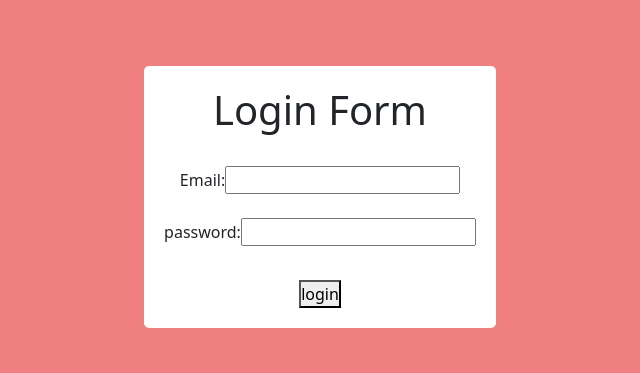
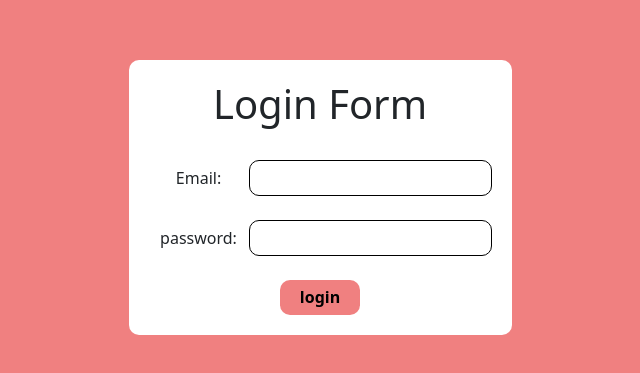
Before and after one commit to AbhinavUI/EMPLOYEE-MANAGEMENT, an Angular app: page / in a window 1280 px wide. Shown: the part 203-576 px from the top of the page, without its empty margins (320-960 px from the left). Built offline with nearby package versions, Linux system fonts and the light colour scheme.

Commit message:
Total page layout changes

```diff
--- a/src/app/all-employees/all-employees.component.scss
+++ b/src/app/all-employees/all-employees.component.scss
@@ -5,13 +5,14 @@
     display: flex;
     justify-content: space-between;
     align-items: center;
+    font-size: small;
 }
 .search{
     width: 50%;
 }
 input{
     width: 50%;
-    height: 40px;
+    height: 30px;
     border-radius: 10px;
     padding: 5px;
     border: 1px solid black;
@@ -58,3 +59,6 @@ button{
 button:hover{
     border: 3px solid black;
 }
+table{
+    font-size: x-small;
+}
--- a/src/app/create-employee/create-employee.component.html
+++ b/src/app/create-employee/create-employee.component.html
@@ -1,7 +1,7 @@
 <!-- <p>create-employee works!</p> -->
 
 <div class="title">
-    <h1>Create Employee Form</h1>
+    <h3>Create Employee Form</h3>
     <br>
 </div>
 
--- a/src/app/create-employee/create-employee.component.scss
+++ b/src/app/create-employee/create-employee.component.scss
@@ -1,4 +1,4 @@
-h1{
+h3{
     padding: 13px;
     background-color: rgb(234, 154, 154);
 }
@@ -9,13 +9,13 @@ p{
     color: red;
 }
 label{
-    font-size: larger;
+    font-size: medium;
     font-weight: 500;
     width: 200px;
 }
 input{
     width: 250px;
-    height: 40px;
+    height: 30px;
     padding: 3px;
     font-size: large;
     border: 1px solid white;
--- a/src/app/dashboard/dashboard.component.html
+++ b/src/app/dashboard/dashboard.component.html
@@ -2,17 +2,12 @@
 
 <div class="parent">
     <div class="left">
-        <marquee behavior="scroll" direction="left"><h1>Dashboard</h1></marquee>
-        <br>
+        <marquee behavior="scroll" direction="left"><h3>Dashboard</h3></marquee>
         <hr>
-        <br>
-        <h3  class="option" [class.selected]="selectedOption === 'Option 1'" (click)="selectOption('Option 1')" routerLink="home">Home</h3>
-        <br>
-        <h3 class="option" [class.selected]="selectedOption === 'Option 2'" (click)="selectOption('Option 2')" routerLink="create-employee">Create Employee</h3>
-        <br>
-        <h3 class="option" [class.selected]="selectedOption === 'Option 3'" (click)="selectOption('Option 3')" routerLink="all-employee">All Employees List</h3>
+        <h5  class="option" [class.selected]="selectedOption === 'Option 1'" (click)="selectOption('Option 1')" routerLink="home">Home</h5>
+        <h5 class="option" [class.selected]="selectedOption === 'Option 2'" (click)="selectOption('Option 2')" routerLink="create-employee">Create Employee</h5>
+        <h5 class="option" [class.selected]="selectedOption === 'Option 3'" (click)="selectOption('Option 3')" routerLink="all-employee">All Employees List</h5>
 
-        <br>
 
         <!-- This is ued to navigate back to login page using routerLink method -->
         <!-- <button routerLink="/login" class="logout">logout</button> -->
--- a/src/app/dashboard/dashboard.component.scss
+++ b/src/app/dashboard/dashboard.component.scss
@@ -18,24 +18,25 @@
     background-color: gainsboro;
     overflow: auto;
 }
-h1{
+h3{
     text-align: center;
     font-family: system-ui, -apple-system, BlinkMacSystemFont, 'Segoe UI', Roboto, Oxygen, Ubuntu, Cantarell, 'Open Sans', 'Helvetica Neue', sans-serif;
     margin-top: 20px;
     font-weight: 600;
 }
-h3{
+h5{
     text-align: center;
     font-family: Arial, Helvetica, sans-serif;
     font-weight: 500;
     padding: 10px;
+
     // height: 20px;
 }
-h3:hover{
+h5:hover{
     border-radius: 20px;
     cursor: pointer;
     width: auto;
-    background-color: black;
+    background-color: rgb(29, 28, 28);
     color: white;
 
 }
@@ -58,18 +59,18 @@ h3:hover{
     padding: 10px;
   }
 
-  .option:hover {
+.option:hover {
     border-radius: 20px;
     cursor: pointer;
     width: auto;
-    background-color: black;
+    background-color: rgb(29, 28, 28);
     color: white;
-  }
+}
 
-  .selected {
+.selected {
     border-radius: 20px;
     cursor: pointer;
     width: auto;
-    background-color: black;
+    background-color: rgb(29, 28, 28);
     color: white;
-  }
+}
--- a/src/app/home/home.component.html
+++ b/src/app/home/home.component.html
@@ -1,7 +1,7 @@
 <!-- <p>home works!</p> -->
 
 <div class="about">
-    <ins><h1>EMPLOYEE DATABASE MANAGEMENT SYSTEM:</h1></ins>
-    <br><br>
-    <h2>An employee is someone that another person or company hires to perform a service. Business owners compensate employees for their work to grow and maintain their business. Employees typically have a specified pay rate and a written or implied employment contract with the party they work for.</h2>
+    <ins><h3>EMPLOYEE DATABASE MANAGEMENT SYSTEM:</h3></ins>
+    <br>
+    <p>An employee is someone that another person or company hires to perform a service. Business owners compensate employees for their work to grow and maintain their business. Employees typically have a specified pay rate and a written or implied employment contract with the party they work for.</p>
 </div>
--- a/src/app/home/home.component.scss
+++ b/src/app/home/home.component.scss
@@ -6,3 +6,6 @@
     color: white;
     font-family: Cambria, Cochin, Georgia, Times, 'Times New Roman', serif;
 }
+p{
+    font-size: large;
+}
--- a/src/app/login/login.component.scss
+++ b/src/app/login/login.component.scss
@@ -8,11 +8,31 @@
 }
 
 form{
-    border-radius: 5px;
+    border-radius: 10px;
     background-color: white;
     padding: 20px;
     text-align: center;
 }
 button{
-    margin-top: 10px;
+    width: 80px;
+    height: 35px;
+    border: 0px solid black;
+    border-radius: 10px;
+    color: black;
+    background-color: lightcoral;
+    font-weight: 600;
 }
+button:hover{
+    border: 3px solid black;
+}
+label{
+    font-size: medium;
+    font-weight: 500;
+    width: 100px;
+}
+input{
+    border: 1px solid black;
+    border-radius: 10px;
+    padding: 5px;
+    font-size: medium;
+}
```
